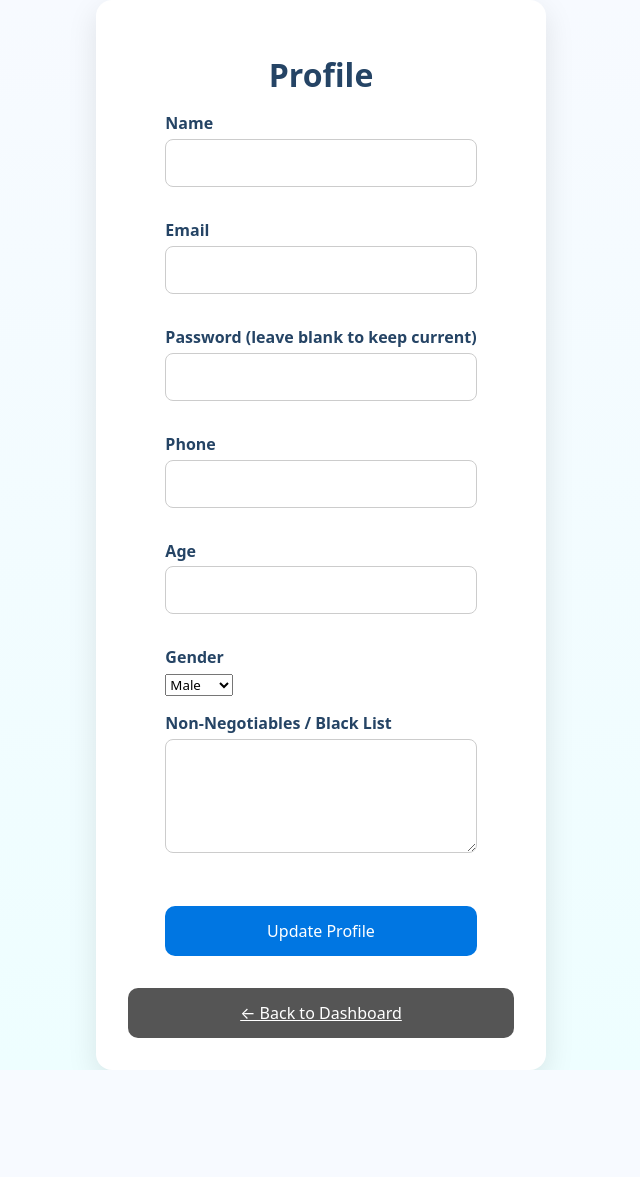
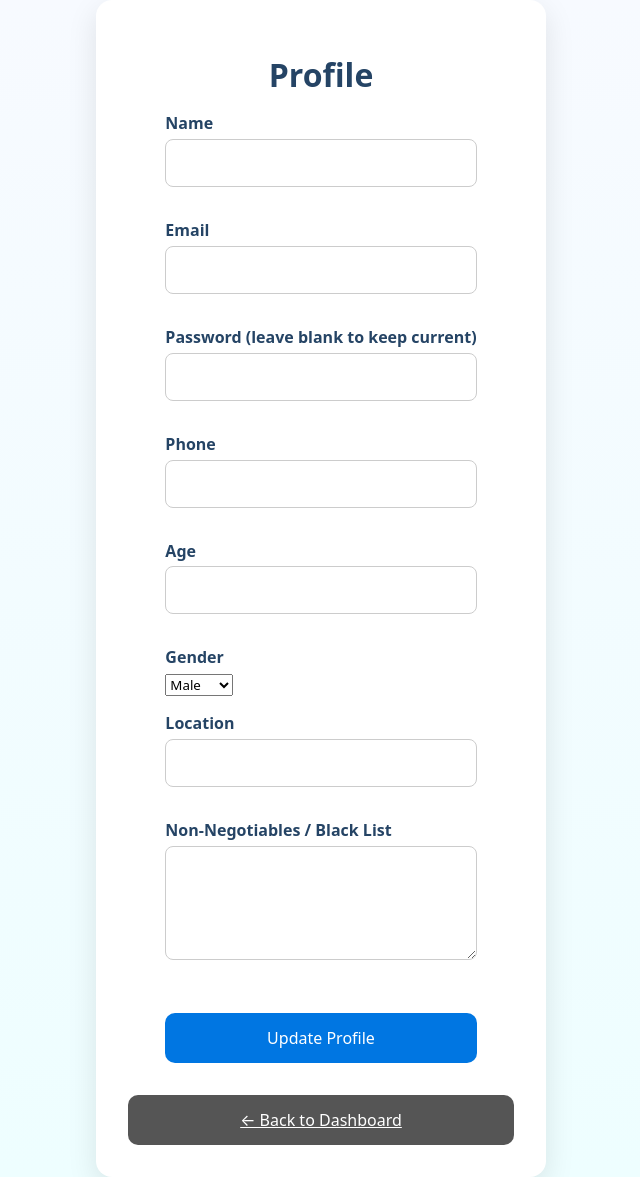
Before and after one commit to ElianaLara/Quartet, a Flask app: template app/templates/profile.html in a window 1280 px wide. Shown: the whole page, without its empty margins (319-959 px from the left). Before the commit the page ends 1070 px from the top, so only its background shows below. Run offline with Flask 2, Linux system fonts and the light colour scheme; the template is opened without the code that fills it: values that come from a table or form of the project are taken from there, others are empty.

Commit message:
Fix Location

```diff
--- a/app/forms.py
+++ b/app/forms.py
@@ -42,5 +42,6 @@ class ProfileForm(FlaskForm):
     phone = StringField("Phone", validators=[Optional(), Length(min=11, max=11, message="Phone number must be 11 digits (07)"), validate_phonenumber])
     age = IntegerField("Age", validators=[Optional(), NumberRange(min=18, message="Under 18s not allowed")])
     gender = SelectField("Gender", choices=[("Male", "Male"), ("Female", "Female"), ("Other", "Other")])
+    location = StringField("location", validators=[DataRequired()])
     non_negotiables = TextAreaField("Non-Negotiables / Black List", validators=[Optional(), Length(max=500), sanitise_blacklist])
     submit = SubmitField("Update Profile")
--- a/app/templates/profile.html
+++ b/app/templates/profile.html
@@ -65,6 +65,11 @@
       {{ form.gender }}
     </div>
 
+      <div class="section">
+      <div class="section-title">Location</div>
+      {{ form.location }}
+    </div>
+
     <div class="section">
       <div class="section-title">Non-Negotiables / Black List</div>
       {{ form.non_negotiables(rows=4) }}
```
Also changed, not shown: app/routes.py (+5 -2 lines).
